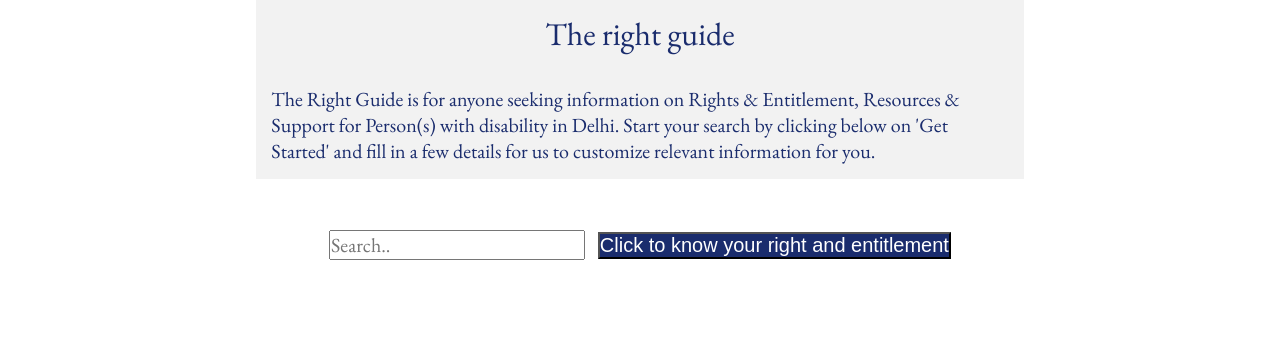
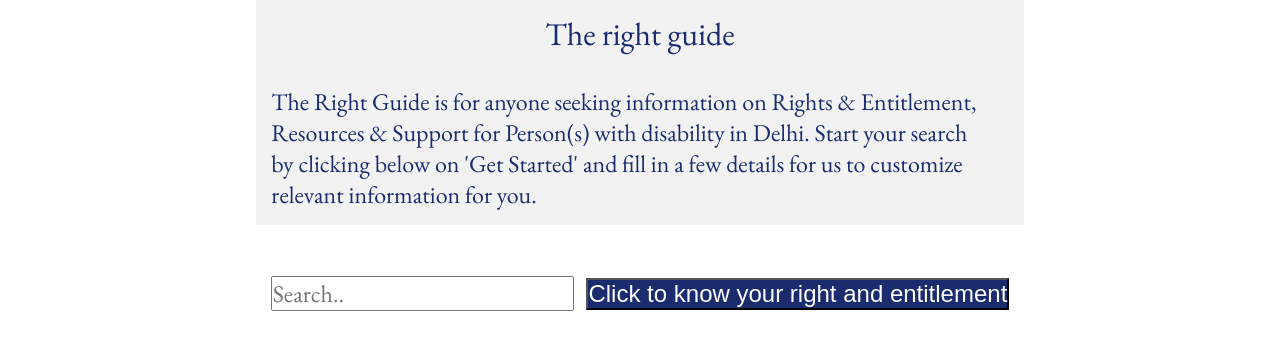
Before and after one commit to pratikk94/disabiityWebsite, a React (Create React App) app: page / in a window 1280 px wide. Shown: the part 309-670 px from the top of the page. Built offline with nearby package versions, Linux system fonts and the light colour scheme.

Commit message:
CSS enhancement-2

```diff
--- a/src/App.css
+++ b/src/App.css
@@ -54,6 +54,6 @@ br {
   margin-top: 0; /* change this to whatever height you want it */
 }
 ul {
-  line-height: 2vh;
+  line-height: 3vh;
   margin: 0px;
 }
--- a/src/Responsive/constants.jsx
+++ b/src/Responsive/constants.jsx
@@ -1,8 +1,8 @@
 export let regular = {
   fontSizeHeader: "32px",
-  fontSizeScheme: "24px",
+  fontSizeScheme: "26px",
   fontSizeSubHeader: "2vw",
-  fontSizeText: "20px",
+  fontSizeText: "24px",
   fontFamily: "Arial",
 };
 
```
